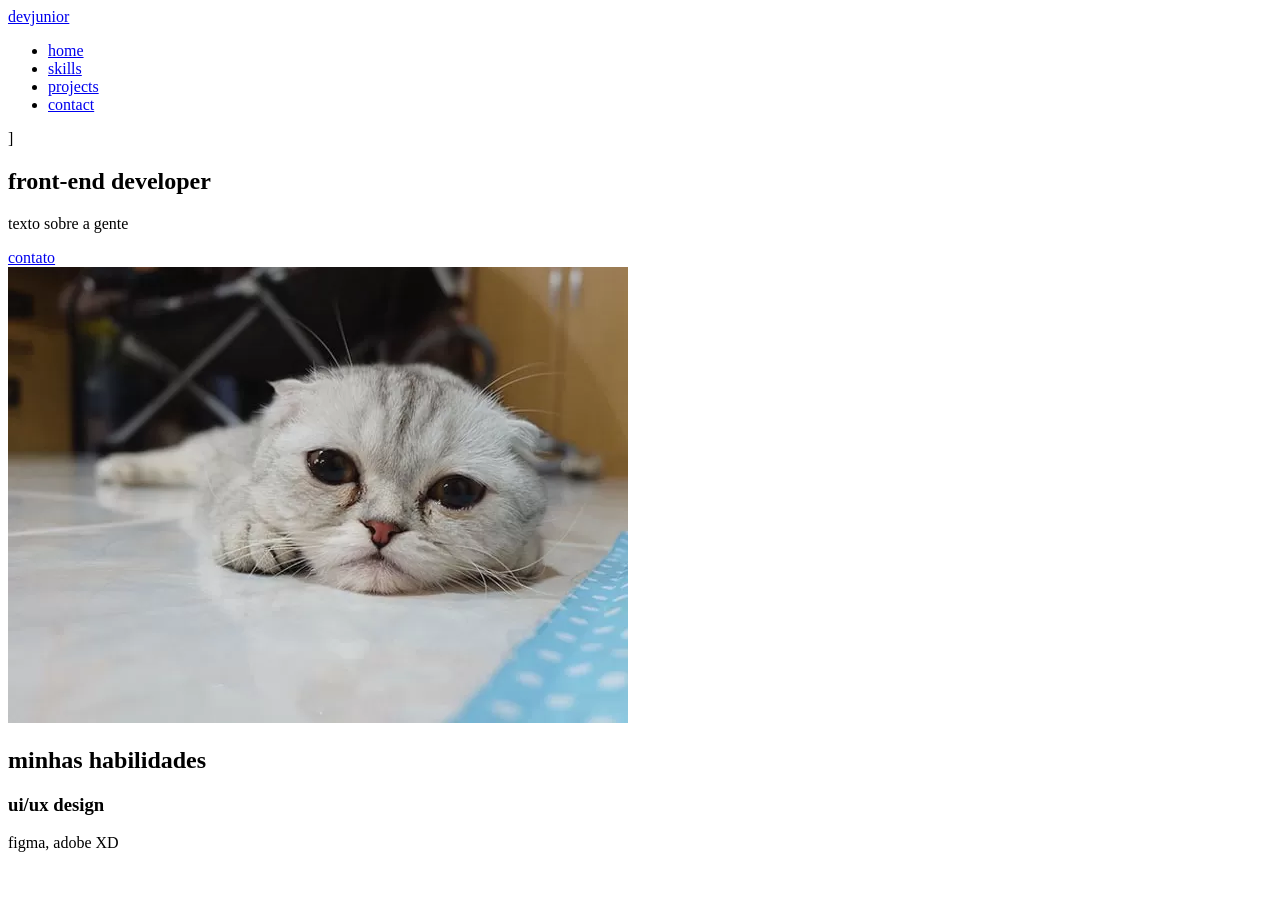
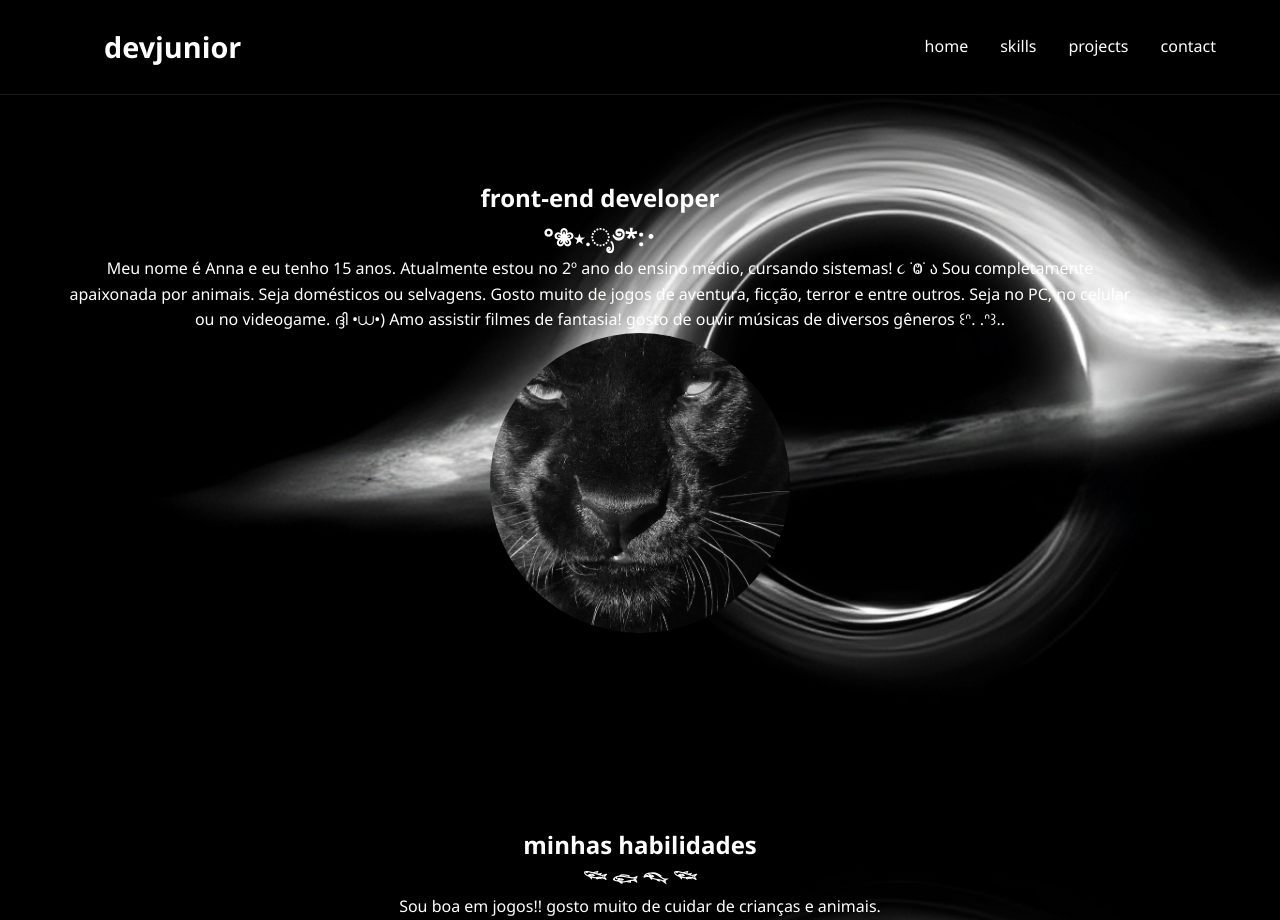
Before and after one commit to frynan4/PedroPortifolio, a plain HTML site: page Anna2D/index.html in a window 1280 px wide. Before the commit the page ends 868 px from the top, so only its background shows below. Drawn offline with Linux system fonts and the light colour scheme.

Commit message:
Add files via upload

```diff
--- a/Anna2D/index.html
+++ b/Anna2D/index.html
@@ -4,6 +4,7 @@
     <meta charset="UTF-8">
     <meta name="viewport" content="width=device-width, initial-scale=1.0">
     <title>Document</title>
+    <link rel="stylesheet" href="style.css">
 </head>
 <body>
     <nav class="navbar">
@@ -14,16 +15,21 @@
         <li><A href="#projects">projects</A></li>
         <li><A href="#contact">contact</A></li>
         </ul>
-        </nav>  ]
+        </nav>
+        <A href="#contact". class="cta-button">contato</A>
 <section id="home" class="hero">
  <div class="hero-content">
  <h1> front-end developer </h1>
- <p> texto sobre a gente </p>
- <A href="#contact". class="cta-button">contato</A>
+ <h2>°❀⋆.ೃ࿔*:･</h2>
+ <p> Meu nome é Anna e eu tenho 15 anos.
+    Atualmente estou no 2º ano do ensino médio, cursando sistemas!  ૮ ˙Ⱉ˙ ა
+    Sou completamente apaixonada por animais. Seja domésticos ou selvagens.
+    Gosto muito de jogos de aventura, ficção, terror e entre outros. Seja no PC, no celular ou no videogame. ദ്ദി •⩊•)
+    Amo assistir filmes de fantasia! gosto de ouvir músicas de diversos gêneros ꒰ᐢ. .ᐢ꒱..  </p>
  </div>
 
  <div class="hero-image">
- <img src="gato-triste.webp" alt="profile" class="profile-img">
+ <img src="TW1X7.jpeg" alt="profile" class="profile-img">
  </div>
 </section>
 
@@ -32,8 +38,8 @@
  <div class="skills-grid">
  <div class="skills-card">
     <i class="fas fa server"></i>
-    <h3>ui/ux design</h3>
-    <p>figma, adobe XD</p>
+    <h3>𓆝 𓆟 𓆞 𓆝</h3>
+    <p>Sou boa em jogos!! gosto muito de cuidar de crianças e animais. </p>
  </div>
  </div>
 </section>
--- a/Anna2D/style.css
+++ b/Anna2D/style.css
@@ -0,0 +1,106 @@
+* {
+  margin: 0;
+  padding: 0;
+  box-sizing: border-box;
+  font-family: 'Segoe UI', sans-serif;
+}
+
+:root {
+  --dark-bg: #000000;
+  --darker-bg: #000000;
+  --accent: #ffffff;
+  --accent-glow: rgba(0, 0, 0, 0.4);
+  --text: #ffffff;
+}
+
+body {
+  background-color: var(--dark-bg);
+  color: var(--text);
+  line-height: 1.6;
+  overflow-x: hidden;
+}
+
+img {
+  border-radius: 50%;
+  height: 300px;
+  width: 300px;
+}
+
+body {
+  background: url('download\ \(1\).jpg') no-repeat center center fixed;
+  background-size: cover;
+  display: flex;
+  flex-direction: column;
+  align-items: center;
+  text-align: center;
+  margin: 0;
+}
+
+/* Navigation */
+.navbar {
+    position: fixed;
+    top: 0;
+    width: 100%;
+    padding: 1.5rem 5%;
+    display: flex;
+    justify-content: space-between;
+    align-items: center;
+    background: rgba(0, 0, 0, 0.95);
+    backdrop-filter: blur(10px);
+    z-index: 1000;
+    border-bottom: 1px solid rgba(255, 255, 255, 0.1);
+  }
+
+  .logo {
+    font-size: 1.8rem;
+    font-weight: 700;
+    color: var(--accent);
+    text-decoration: none;
+    position: relative;
+    padding-left: 2.5rem;
+  }
+
+  .nav-links {
+    display: flex;
+    gap: 2rem;
+    list-style: none;
+  }
+
+  .nav-links a {
+    color: var(--text);
+    text-decoration: none;
+    font-weight: 500;
+    transition: all 0.3s ease;
+    position: relative;
+  }
+
+  .nav-links a::after {
+    content: "";
+    position: absolute;
+    bottom: -5px;
+    left: 0;
+    width: 0;
+    height: 2px;
+    background: var(--accent);
+    transition: width 0.3s ease;
+  }
+
+  .nav-links a:hover::after {
+    width: 100%;
+  }
+
+
+  .hero{
+    min-height: 100vh; /*
+    display: flex; */
+    align-items: center;
+    padding: 12% 5%;
+    background: radial-gradiend(circle at 75% 30%)
+    var (--Acent-Glow)0% , transparent 30%;
+
+}
+
+.hero-content {
+    flex: 1;
+    padding-right: 5rem;
+}
```
Also changed, not shown: Anna2D/TW1X7.jpeg (added), Anna2D/download (1).jpg (added).
